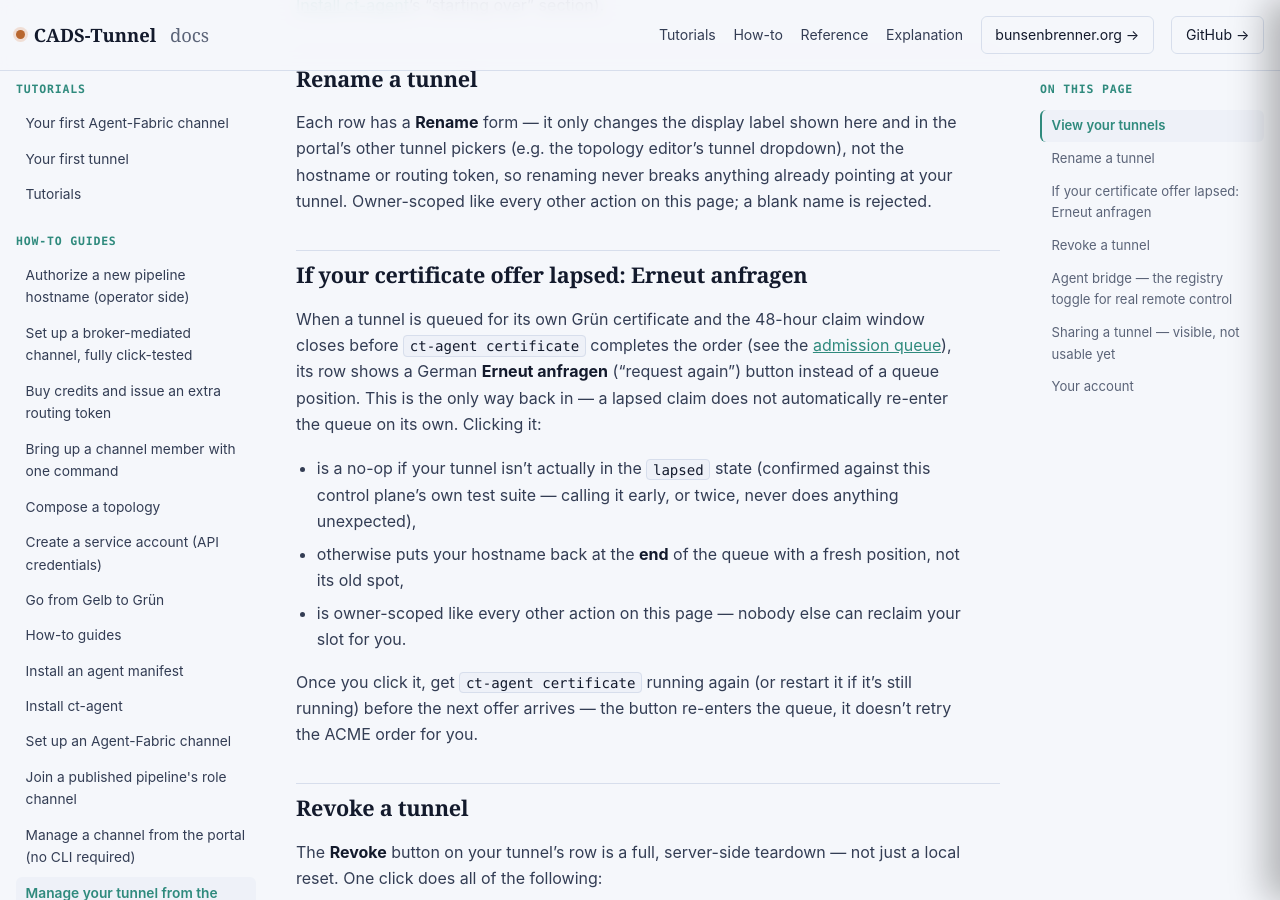
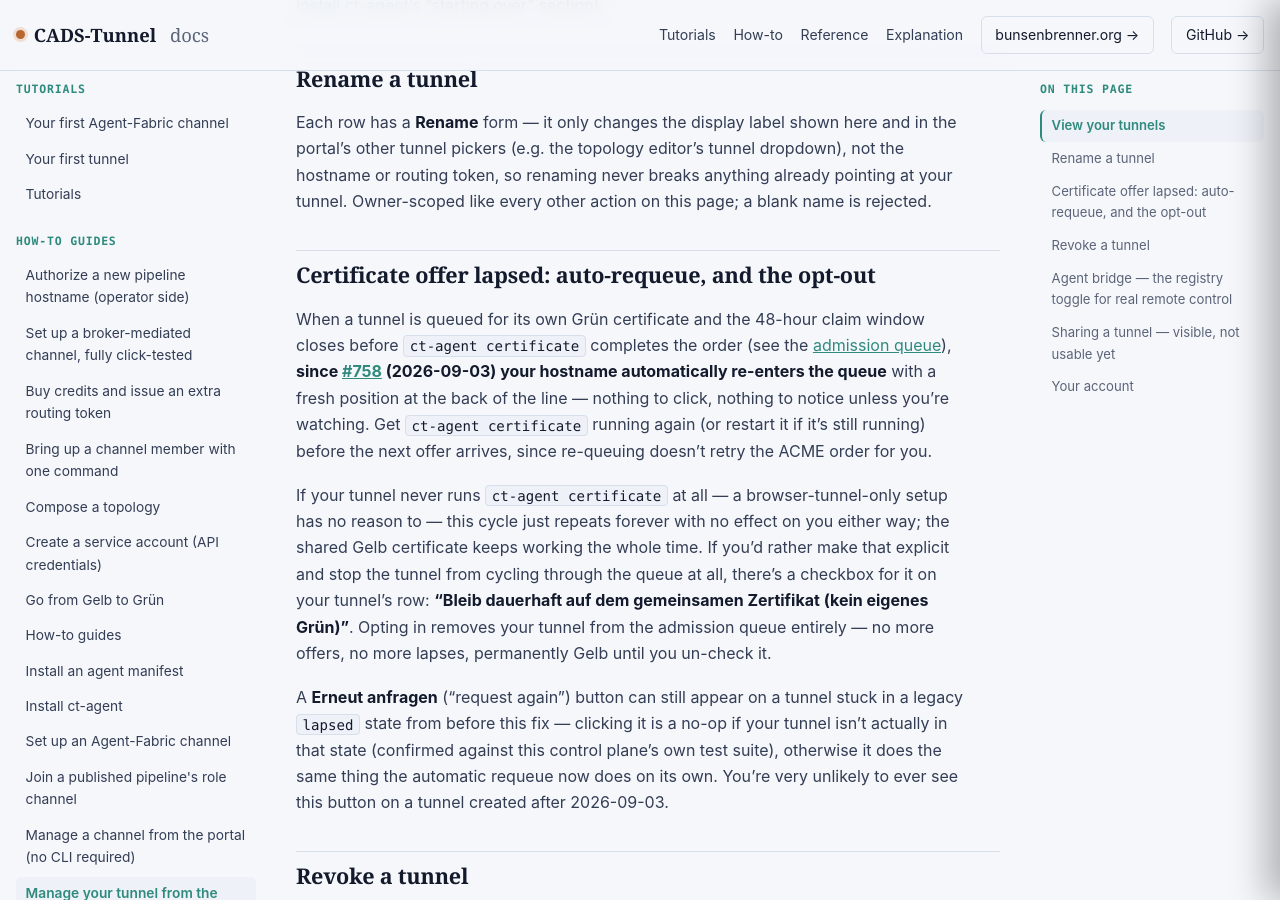
Before and after one commit to scimbe/CADS-Tunnel-docs, a Jekyll site: the page built from _how-to/manage-your-tunnel.md, in a window 1280 px wide and 900 px high, scrolled down 794 px. Built offline with Jekyll 4.4.1, drawn with Linux system fonts in a browser that asks for light colours.

Commit message:
docs: Gelb cert-claim lapses now auto-requeue, add the opt-out checkbox (#758) (#45)
certificate-tiers.md and manage-your-tunnel.md still described the old
manual-only "Erneut anfragen" flow -- a lapsed claim used to dead-end
until the owner clicked a button. Since PR#759 (CADS-Tunnel#758) that's
no longer true: lapse_expired_claims auto-requeues by default, and
nothing in production sets claim_state='lapsed' anymore, so the button
is now legacy-only dead UI for any tunnel created after the fix.
Rewrote both pages around the real current behavior, including the new
permanent opt-out checkbox for tunnels that intentionally never claim
their own certificate.


Claude-Session: https://claude.ai/code/session_0142iLddR13BiQtE8qogVuKW

Co-authored-by: scimbe <becke@vps-1779cd55.vps.ovh.net>
Co-authored-by: Claude Sonnet 5 <noreply@anthropic.com>

```diff
--- a/_how-to/manage-your-tunnel.md
+++ b/_how-to/manage-your-tunnel.md
@@ -36,21 +36,28 @@ tunnel pickers (e.g. the topology editor's tunnel dropdown), not the hostname or
 renaming never breaks anything already pointing at your tunnel. Owner-scoped like every other action on
 this page; a blank name is rejected.
 
-## If your certificate offer lapsed: Erneut anfragen
+## Certificate offer lapsed: auto-requeue, and the opt-out
 
 When a tunnel is queued for its own Grün certificate and the 48-hour claim window closes before
 `ct-agent certificate` completes the order (see the
 [admission queue]({{ '/explanation/certificate-tiers/' | relative_url }}#the-gelbgrün-admission-queue)),
-its row shows a German **Erneut anfragen** ("request again") button instead of a queue position. This is
-the only way back in — a lapsed claim does not automatically re-enter the queue on its own. Clicking it:
+**since [#758](https://github.com/scimbe/CADS-Tunnel/issues/758) (2026-09-03) your hostname automatically
+re-enters the queue** with a fresh position at the back of the line — nothing to click, nothing to notice
+unless you're watching. Get `ct-agent certificate` running again (or restart it if it's still running)
+before the next offer arrives, since re-queuing doesn't retry the ACME order for you.
 
-- is a no-op if your tunnel isn't actually in the `lapsed` state (confirmed against this control plane's
-  own test suite — calling it early, or twice, never does anything unexpected),
-- otherwise puts your hostname back at the **end** of the queue with a fresh position, not its old spot,
-- is owner-scoped like every other action on this page — nobody else can reclaim your slot for you.
+If your tunnel never runs `ct-agent certificate` at all — a browser-tunnel-only setup has no reason to —
+this cycle just repeats forever with no effect on you either way; the shared Gelb certificate keeps
+working the whole time. If you'd rather make that explicit and stop the tunnel from cycling through the
+queue at all, there's a checkbox for it on your tunnel's row: **"Bleib dauerhaft auf dem gemeinsamen
+Zertifikat (kein eigenes Grün)"**. Opting in removes your tunnel from the admission queue entirely — no
+more offers, no more lapses, permanently Gelb until you un-check it.
 
-Once you click it, get `ct-agent certificate` running again (or restart it if it's still running) before
-the next offer arrives — the button re-enters the queue, it doesn't retry the ACME order for you.
+A **Erneut anfragen** ("request again") button can still appear on a tunnel stuck in a legacy `lapsed`
+state from before this fix — clicking it is a no-op if your tunnel isn't actually in that state
+(confirmed against this control plane's own test suite), otherwise it does the same thing the automatic
+requeue now does on its own. You're very unlikely to ever see this button on a tunnel created after
+2026-09-03.
 
 ## Revoke a tunnel
 
```
Also changed, not shown: _explanation/certificate-tiers.md (+9 -5 lines).
